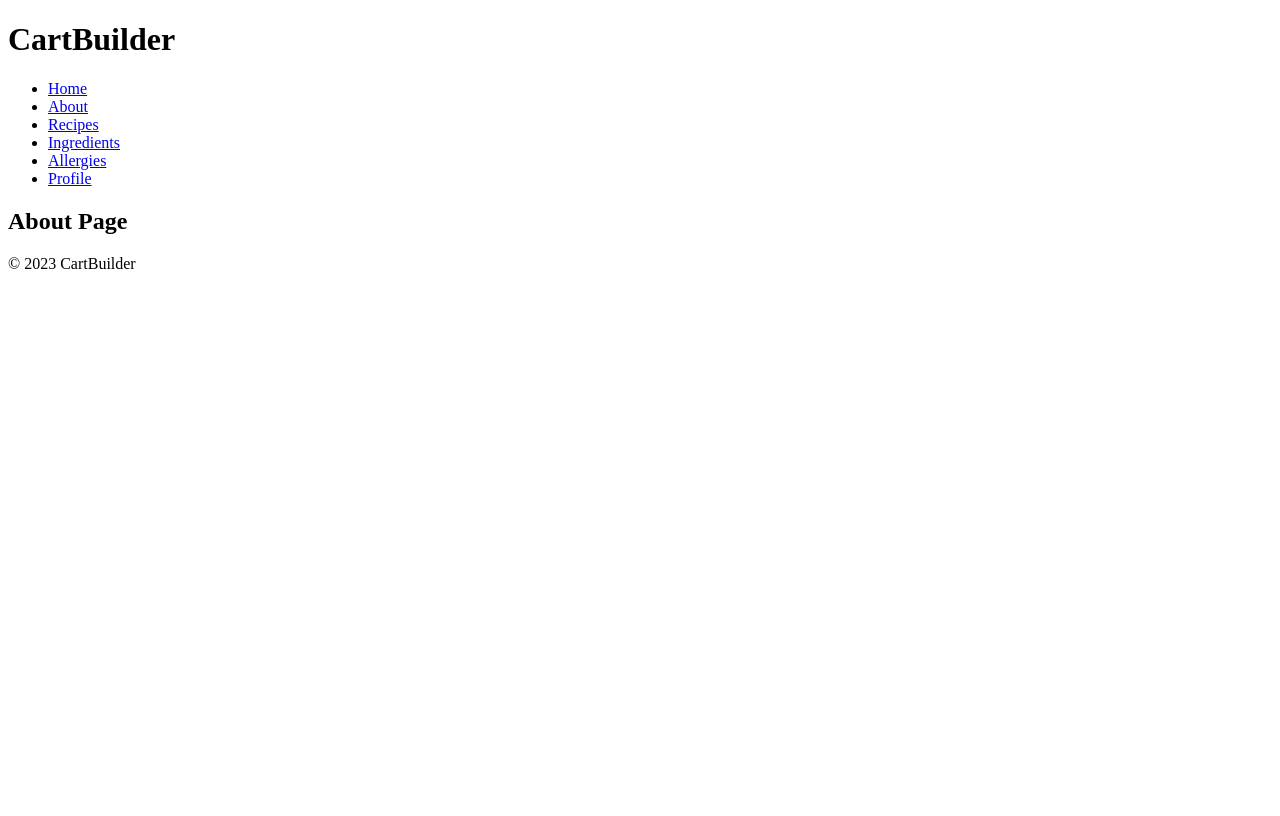
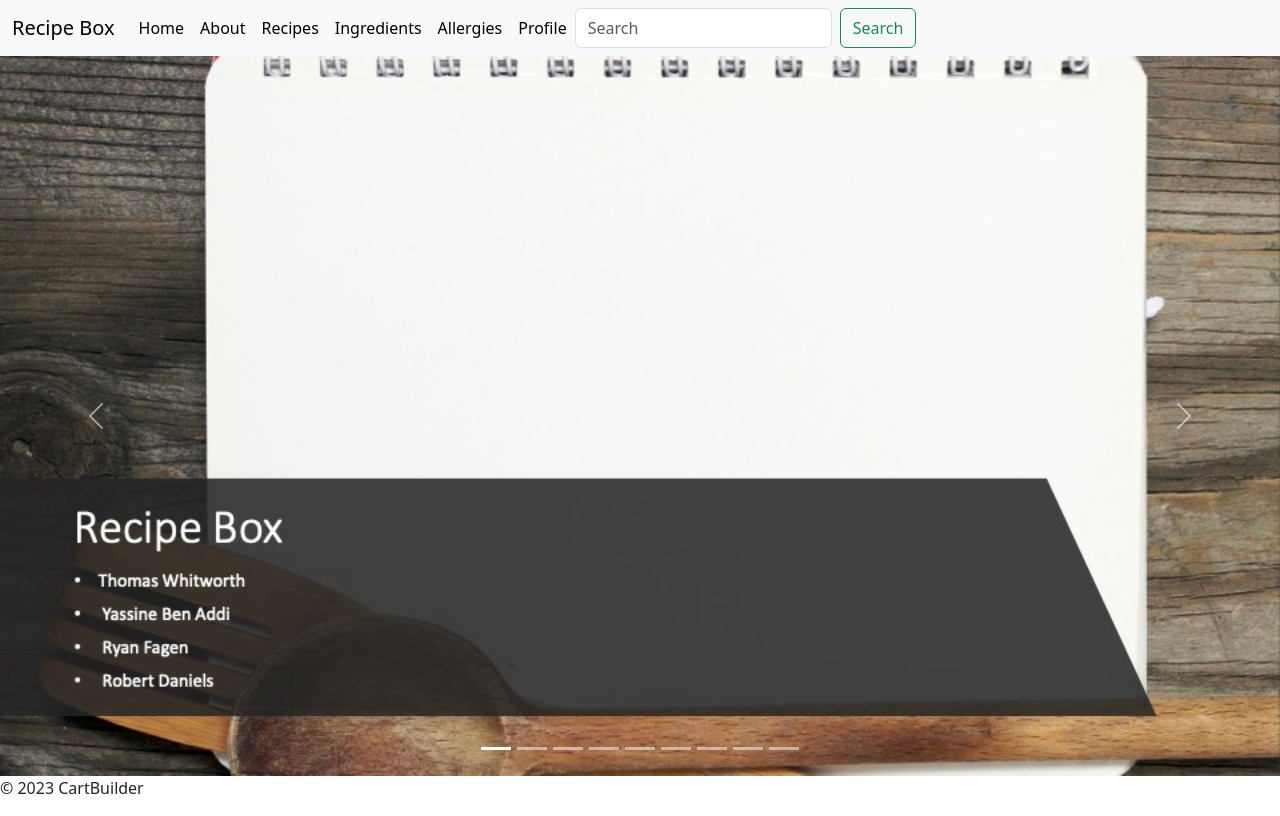
Before and after one commit to robert-daniels/CartBuilder, a Django app: page /cartbuilder/about in a window 1280 px wide. Before the commit the page ends 269 px from the top, so only its background shows below. Run offline with Django 4.2, Linux system fonts and the light colour scheme.

Commit message:
Add about page elements

```diff
--- a/CartBuilderApplication/manage.py
+++ b/CartBuilderApplication/manage.py
@@ -14,7 +14,7 @@ def main():
             "Couldn't import Django. Are you sure it's installed and "
             "available on your PYTHONPATH environment variable? Did you "
             "forget to activate a virtual environment?"
-        ) from exc
+        )
     execute_from_command_line(sys.argv)
 
 
--- a/CartBuilderApplication/templates/about.html
+++ b/CartBuilderApplication/templates/about.html
@@ -1,5 +1,7 @@
 {% extends 'base.html' %}
 
 {% block content %}
-    <h2>About Page</h2>
+
+{% include "./components/carousel_about.html" %}
+
 {% endblock %}
--- a/CartBuilderApplication/templates/base.html
+++ b/CartBuilderApplication/templates/base.html
@@ -3,20 +3,13 @@
 <head>
     <meta charset="UTF-8">
     <title>{% block title %}CartBuilder{% endblock %}</title>
+    <link href="https://cdn.jsdelivr.net/npm/bootstrap@5.3.0-alpha1/dist/css/bootstrap.min.css" rel="stylesheet" integrity="sha384-GLhlTQ8iRABdZLl6O3oVMWSktQOp6b7In1Zl3/Jr59b6EGGoI1aFkw7cmDA6j6gD" crossorigin="anonymous">
 </head>
 <body>
 <header>
-    <h1>CartBuilder</h1>
-    <nav>
-        <ul>
-            <li><a href="{% url 'home' %}">Home</a></li>
-            <li><a href="{% url 'about' %}">About</a></li>
-            <li><a href="{% url 'recipes' %}">Recipes</a></li>
-            <li><a href="{% url 'ingredients' %}">Ingredients</a></li>
-            <li><a href="{% url 'allergies' %}">Allergies</a></li>
-            <li><a href="{% url 'profile' %}">Profile</a></li>
-        </ul>
-    </nav>
+
+    {% block navbar %}{% include "./components/navbar.html" %}{% endblock %}
+
 </header>
 <main>
     {% block content %}
@@ -25,5 +18,6 @@
 <footer>
     <p>&copy; 2023 CartBuilder</p>
 </footer>
+<script src="https://cdn.jsdelivr.net/npm/bootstrap@5.3.0-alpha1/dist/js/bootstrap.bundle.min.js" integrity="sha384-w76AqPfDkMBDXo30jS1Sgez6pr3x5MlQ1ZAGC+nuZB+EYdgRZgiwxhTBTkF7CXvN" crossorigin="anonymous"></script>
 </body>
 </html>
--- /dev/null
+++ b/CartBuilderApplication/templates/components/carousel_about.html
@@ -0,0 +1,68 @@
+{% load static %}
+
+<div id="carouselExampleIndicators" class="carousel slide">
+  <div class="carousel-indicators">
+    <button type="button" data-bs-target="#carouselExampleIndicators" data-bs-slide-to="0" class="active" aria-current="true" aria-label="Slide 1"></button>
+    <button type="button" data-bs-target="#carouselExampleIndicators" data-bs-slide-to="1" aria-label="Slide 2"></button>
+    <button type="button" data-bs-target="#carouselExampleIndicators" data-bs-slide-to="2" aria-label="Slide 3"></button>
+    <button type="button" data-bs-target="#carouselExampleIndicators" data-bs-slide-to="3" aria-label="Slide 4"></button>
+    <button type="button" data-bs-target="#carouselExampleIndicators" data-bs-slide-to="4" aria-label="Slide 5"></button>
+    <button type="button" data-bs-target="#carouselExampleIndicators" data-bs-slide-to="5" aria-label="Slide 6"></button>
+    <button type="button" data-bs-target="#carouselExampleIndicators" data-bs-slide-to="6" aria-label="Slide 7"></button>
+    <button type="button" data-bs-target="#carouselExampleIndicators" data-bs-slide-to="7" aria-label="Slide 8"></button>
+    <button type="button" data-bs-target="#carouselExampleIndicators" data-bs-slide-to="8" aria-label="Slide 9"></button>
+
+  </div>
+  <div class="carousel-inner">
+    <div class="carousel-item active">
+      <img src="{% static "./assets/about/Presentation1.jpg" %}" class="d-block w-100" alt="this is occuring
+      ">
+    </div>
+    <div class="carousel-item">
+      <img src="{% static "./assets/about/Presentation2.jpg" %}" class="d-block w-100" alt="this is occuring
+      ">
+    </div>
+    <div class="carousel-item">
+      <img src="{% static "./assets/about/Presentation3.jpg" %}" class="d-block w-100" alt="this is occuring
+      ">
+    </div>
+    <div class="carousel-item">
+      <img src="{% static "./assets/about/Presentation4.jpg" %}" class="d-block w-100" alt="this is occuring
+      ">
+    </div>
+    <div class="carousel-item">
+      <img src="{% static "./assets/about/Presentation5.jpg" %}" class="d-block w-100" alt="this is occuring
+      ">
+    </div>
+    <div class="carousel-item">
+      <img src="{% static "./assets/about/Presentation6.jpg" %}" class="d-block w-100" alt="this is occuring
+      ">
+    </div>
+    <div class="carousel-item">
+      <img src="{% static "./assets/about/Presentation7.jpg" %}" class="d-block w-100" alt="this is occuring
+      ">
+    </div>
+    <div class="carousel-item">
+      <img src="{% static "./assets/about/Presentation8.jpg" %}" class="d-block w-100" alt="this is occuring
+      ">
+    </div>
+    <div class="carousel-item">
+      <img src="{% static "./assets/about/Presentation9.jpg" %}" class="d-block w-100" alt="this is occuring
+      ">
+    </div>
+
+
+
+
+
+
+
+  <button class="carousel-control-prev" type="button" data-bs-target="#carouselExampleIndicators" data-bs-slide="prev">
+    <span class="carousel-control-prev-icon" aria-hidden="true"></span>
+    <span class="visually-hidden">Previous</span>
+  </button>
+  <button class="carousel-control-next" type="button" data-bs-target="#carouselExampleIndicators" data-bs-slide="next">
+    <span class="carousel-control-next-icon" aria-hidden="true"></span>
+    <span class="visually-hidden">Next</span>
+  </button>
+</div>
--- /dev/null
+++ b/CartBuilderApplication/templates/components/navbar.html
@@ -0,0 +1,34 @@
+<nav class="navbar navbar-expand-lg bg-body-tertiary">
+  <div class="container-fluid">
+    <a class="navbar-brand" href="#">Recipe Box</a>
+    <button class="navbar-toggler" type="button" data-bs-toggle="collapse" data-bs-target="#navbarSupportedContent" aria-controls="navbarSupportedContent" aria-expanded="false" aria-label="Toggle navigation">
+      <span class="navbar-toggler-icon"></span>
+    </button>
+    <div class="collapse navbar-collapse" id="navbarSupportedContent">
+      <ul class="navbar-nav me-auto mb-2 mb-lg-0">
+        <li class="nav-item">
+          <a class="nav-link active" aria-current="page" href="{% url 'home' %}">Home</a>
+        </li>
+        <li class="nav-item">
+          <a class="nav-link active" aria-current="page" href="{% url 'about' %}">About</a>
+        </li>
+        <li class="nav-item">
+          <a class="nav-link active" aria-current="page" href="{% url 'recipes' %}">Recipes</a>
+        </li>
+        <li class="nav-item">
+          <a class="nav-link active" aria-current="page" href="{% url 'ingredients' %}">Ingredients</a>
+        </li>
+        <li class="nav-item">
+          <a class="nav-link active" aria-current="page" href="{% url 'allergies' %}">Allergies</a>
+        </li>
+        <li class="nav-item">
+          <a class="nav-link active" aria-current="page" href="{% url 'profile' %}">Profile</a>
+        </li>
+
+      <form class="d-flex" action="{% url 'search_by_recipe' %}">
+        <input class="form-control me-2" type="text" name="query" placeholder="Search" aria-label="Search">
+        <button class="btn btn-outline-success" type="submit">Search</button>
+      </form>
+    </div>
+  </div>
+</nav>
--- a/CartBuilderApplication/templates/home.html
+++ b/CartBuilderApplication/templates/home.html
@@ -10,9 +10,6 @@
         {% endfor %}
     </ul>
 
-   <form method="get" action="{% url 'search_by_recipe' %}">
-       <input type="text" name="query" placeholder="Search for a recipe">
-       <button type="submit">Search</button>
-   </form>
+
 
 {% endblock %}
```
Also changed, not shown: CartBuilderApplication/CartBuilder/static/assets/about/Presentation1.jpg (added), CartBuilderApplication/CartBuilder/static/assets/about/Presentation2.jpg (added), CartBuilderApplication/CartBuilder/static/assets/about/Presentation3.jpg (added), CartBuilderApplication/CartBuilder/static/assets/about/Presentation4.jpg (added), CartBuilderApplication/CartBuilder/static/assets/about/Presentation5.jpg (added), CartBuilderApplication/CartBuilder/static/assets/about/Presentation6.jpg (added), CartBuilderApplication/CartBuilder/static/assets/about/Presentation7.jpg (added), CartBuilderApplication/CartBuilder/static/assets/about/Presentation8.jpg (added), CartBuilderApplication/CartBuilder/static/assets/about/Presentation9.jpg (added).
